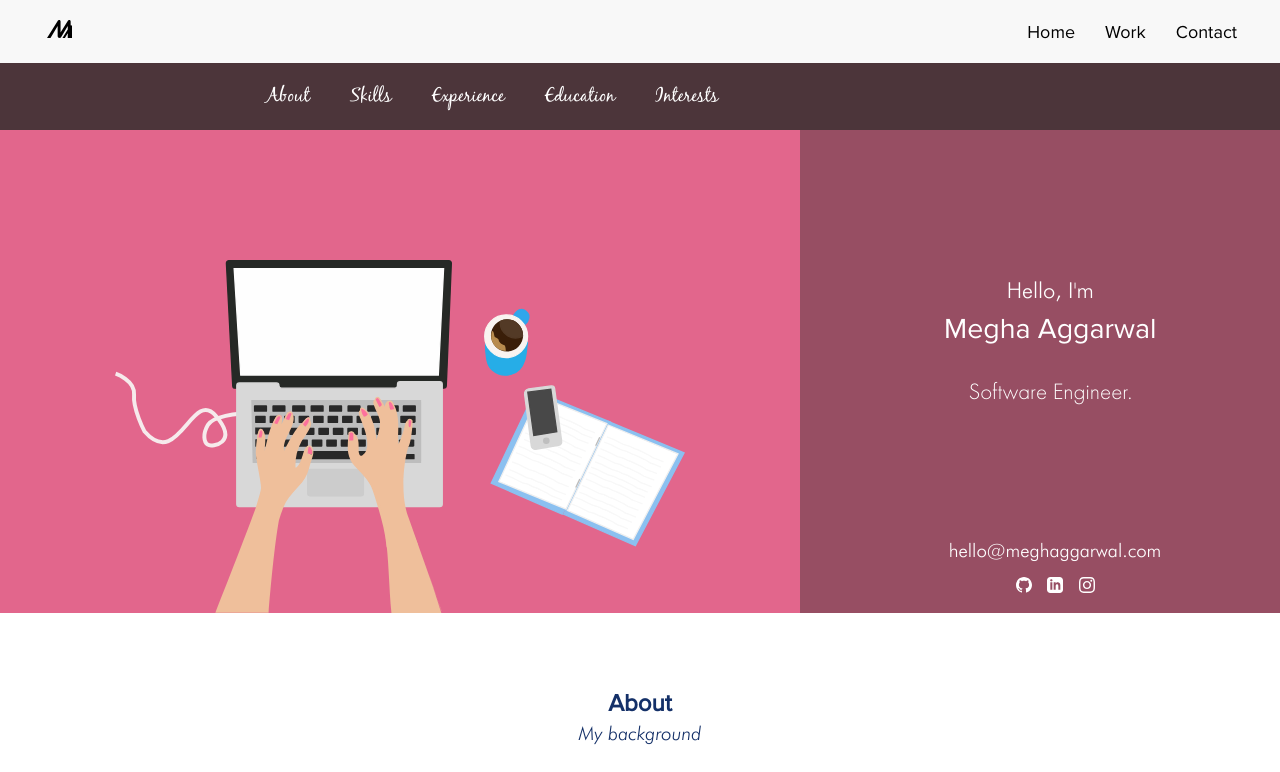
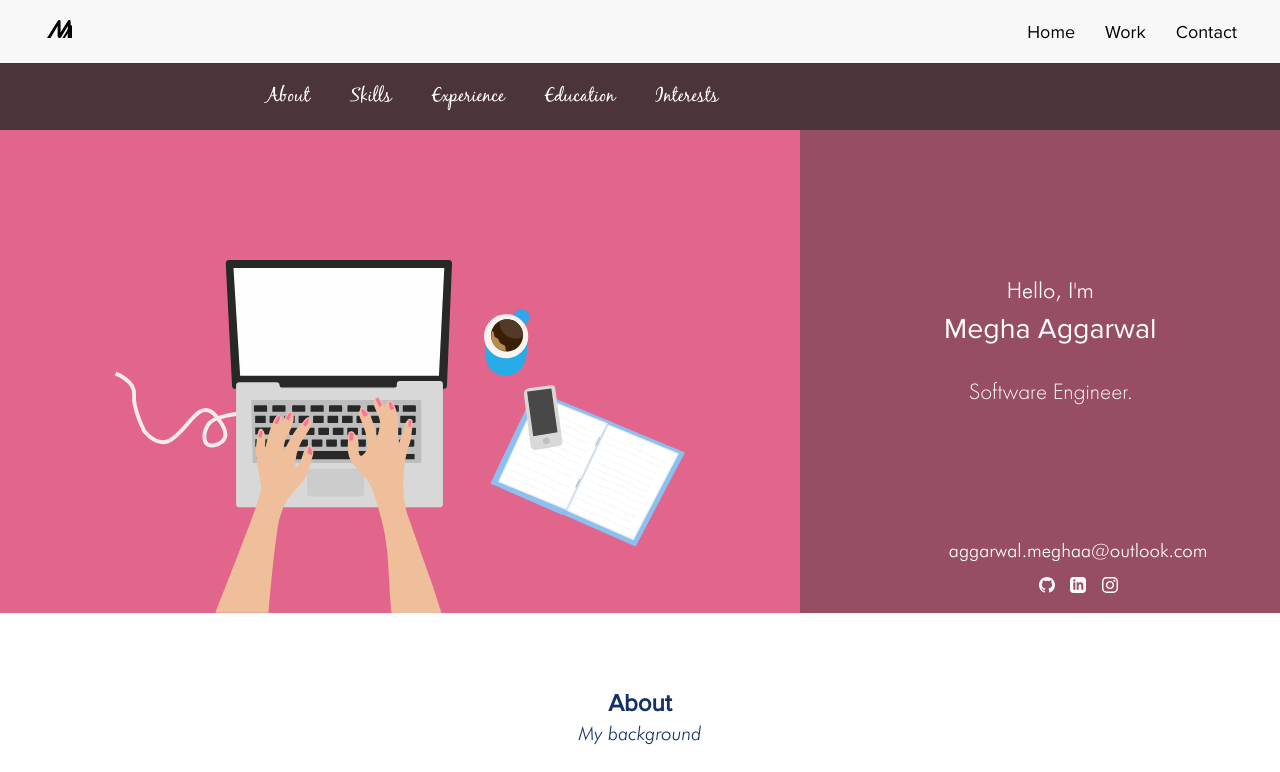
Before and after one commit to meghaggarwal/Personal-website-v1, a plain HTML site: page public/resume.html in a window 1280 px wide. Shown: the top 772 px of the page. Drawn offline with Linux system fonts and the light colour scheme.

Commit message:
Update resume.html

```diff
--- a/public/resume.html
+++ b/public/resume.html
@@ -52,9 +52,9 @@
         <p>Software Engineer.</p>
       </div>
       <div class="hero-contact">
-        <a href="mailto: hello@meghaggarwal.com" target="_blank">
+        <a href="mailto: aggarwal.meghaa@outlook.com" target="_blank">
           <span class="hero-email">
-            hello@meghaggarwal.com
+            aggarwal.meghaa@outlook.com
           </span>
         </a>
         <div class="social-links">
```
